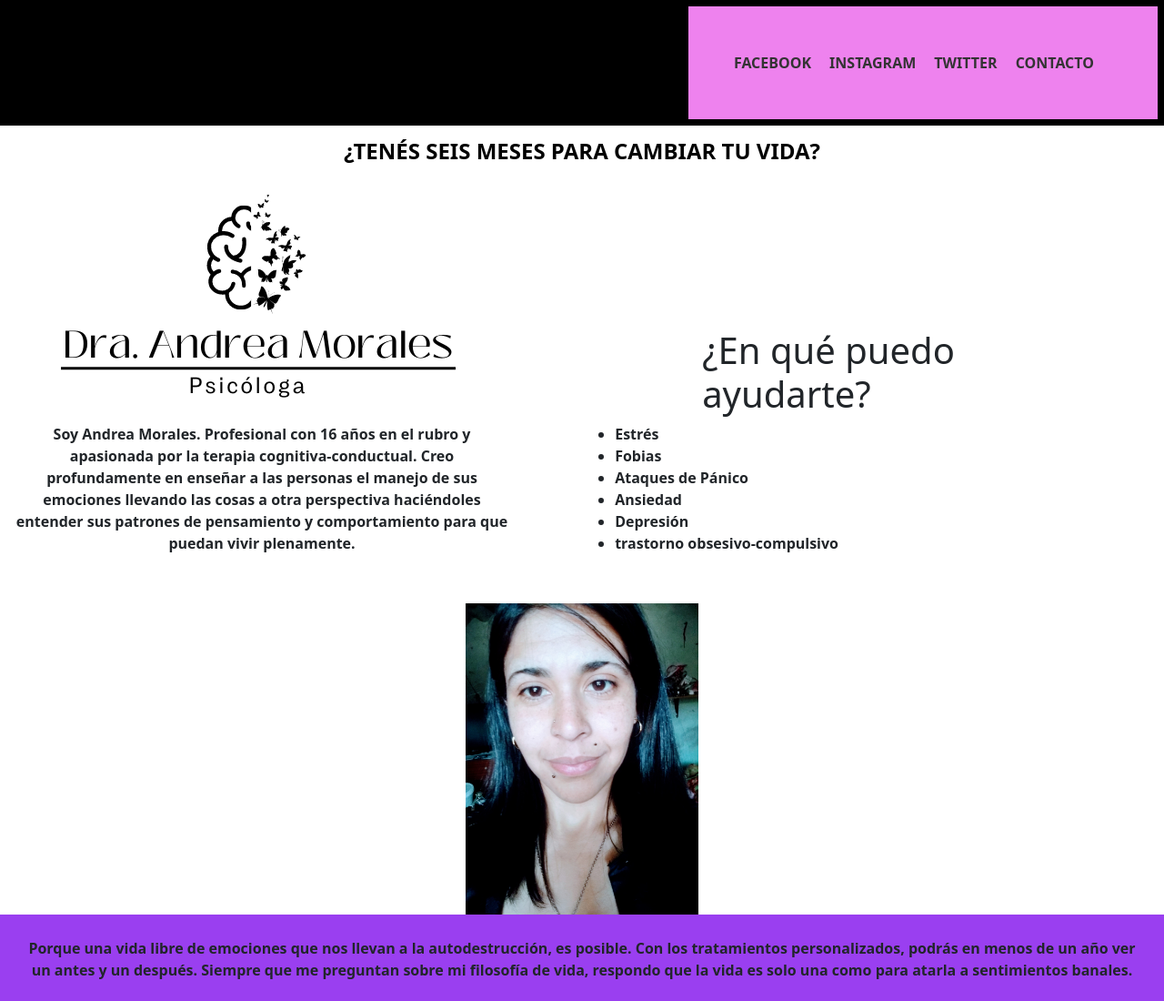
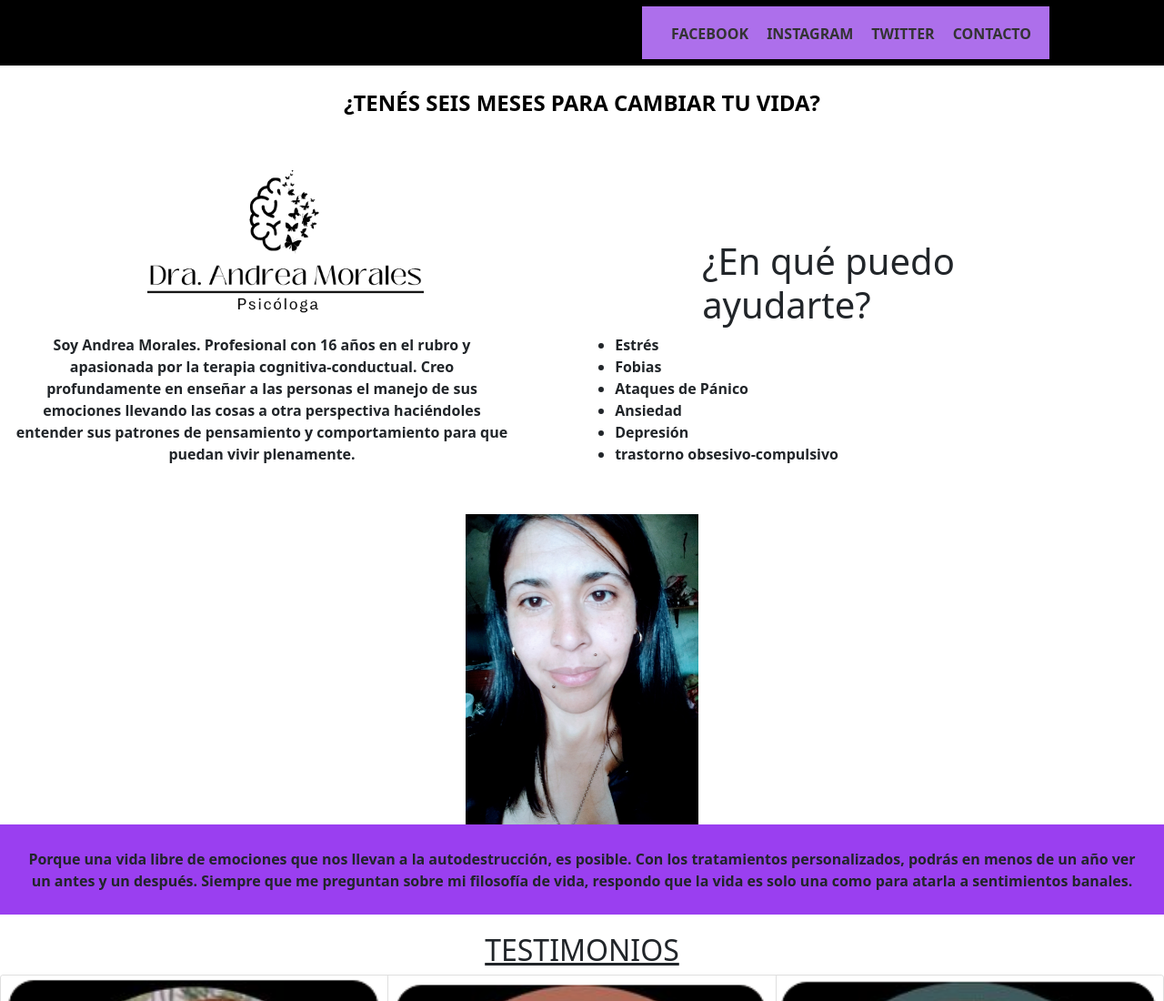
Before and after one commit to Noelia-Ruiz/Proyecto_Final, a plain HTML site: page index.html in a window 1280 px wide. Shown: the top 1100 px of the page at 91% size. Drawn offline with nearby package versions, Linux system fonts and the light colour scheme.

Commit message:
Se acomoda el header y se ajusta el contenido principal

```diff
--- a/style.css
+++ b/style.css
@@ -1,6 +1,7 @@
 /*ESTILOS GENERALES PARA TODO EL DOCUMENTO AL QUE ESTÁ LINKEADO*/
 body {
     margin: 0;
+    width: 100%;
     /*suele usarse a rangos muy generales para usar todo el espacio en pantalla*/
 }
 
@@ -8,10 +9,10 @@ body {
 SIEMPRE SE RECOMIENDA EMPEZAR DESDE EL ESTILO MÁS GENÉRICO AL MAS ESPECÍFICO
 */
 header {
-    /*seleccionamos por etiqueta directamente*/
-    display: flex;
+    height: 15%;
+    display: flex;/*seleccionamos por etiqueta directamente*/
     /* Utilizamos flexbox para alinear los elementos en línea */
-    justify-content: space-between;
+    justify-content: space-evenly;
     /* Distribución equitativa del espacio entre los elementos */
     align-items: center;
     /* Centramos verticalmente los elementos */
@@ -28,14 +29,21 @@ RECORDEMOS QUE ES UNA ETIQUETA QUE ESTÁ ADENTRO DEL ENCABEZADO (O HEADER)
 .nav1{
     display: inline-block; /*con este tipo de display indicamos que se ubica en linea respecto al bloque*/
     background-color: black;
+    max-width: 50%; /*solo puede extenderse hasta el 50% del ancho-pantalla*/
 }
 
 .nav1 p{
     animation: blink 1s infinite; /*animaciones en css puro: llamamos la animación desde keyframe*/
 }
 
+.click{
+    margin-top: 3%;
+}
+
 .nav2{
+    max-width: 50%; /*solo puede extenderse hasta el 50% del ancho-pantalla*/
     display: inline-block; /*mantenemos el alineamiento para los dos nav*/
+    background-color: #ad6feb;
 }
 
 .turno, .nav1 { /*cuando aplicamos los mismos estilos a dos clases, las separamos por una coma (,)*/
@@ -62,7 +70,8 @@ RECORDEMOS QUE ES UNA ETIQUETA QUE ESTÁ ADENTRO DEL ENCABEZADO (O HEADER)
 .nav1 a:hover{ /*HOVER: nos permite ver efectos al apoyar el ratón sobre el elemento*/
     padding: 10px;
     text-decoration: none;
-    background-color: violet;
+    background-color: #ad6feb;
+    color: #fff;
 }
 
 /*ANIMACIÓN EN CSS
@@ -91,8 +100,7 @@ opacity controla la transparencia del elemento:
 
 .nav2 ul {
     list-style: none; /* Quitamos los puntos de la lista desordenada */
-    margin: 0; /* Quitamos el margen por defecto */
-    padding: 0; /* Quitamos el padding por defecto */
+    margin-top: 4%;
     display: flex; /* Utilizamos flexbox para alinear los elementos en línea */
 }
 
@@ -114,12 +122,9 @@ opacity controla la transparencia del elemento:
     border-radius: 25%; /*Esta propiedad se utiliza para agregar bordes redondeados a un elemento HTML*/
 }
 
-.nav2{
-    background-color: violet;
-    padding: 50px;
-}
 
 .titulo{
+    margin-top: 1%;
     background-color: #fff;
     color: black;
     text-align: center; /*alineamos el texto*/
@@ -137,8 +142,9 @@ opacity controla la transparencia del elemento:
 }
 
 .descripcion img {
-    margin-left: 10%;
-    max-width: 100%;
+    margin-top: 5%;
+    margin-left: 25%;
+    max-width: 50%;
 }
 
 .descripcion figcaption {
@@ -158,6 +164,7 @@ opacity controla la transparencia del elemento:
         el relleno y el borde.
     Esto significa que el tamaño total del elemento se mantiene dentro de las dimensiones especificadas, incluso si se agregan bordes y relleno.*/
     width: 40%;
+    margin-top: 0;
 }
 
 .aside h1{
```
